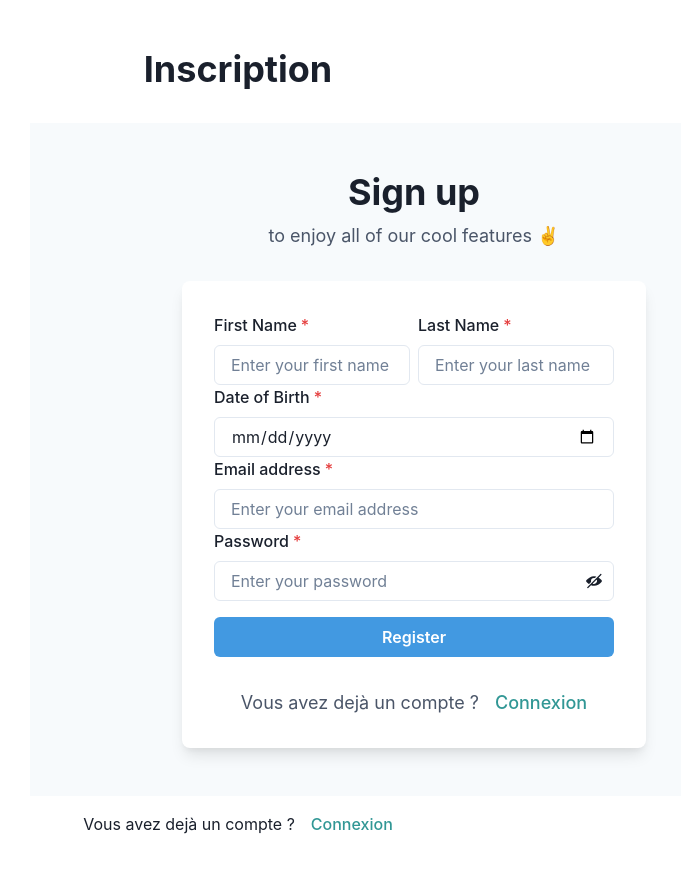
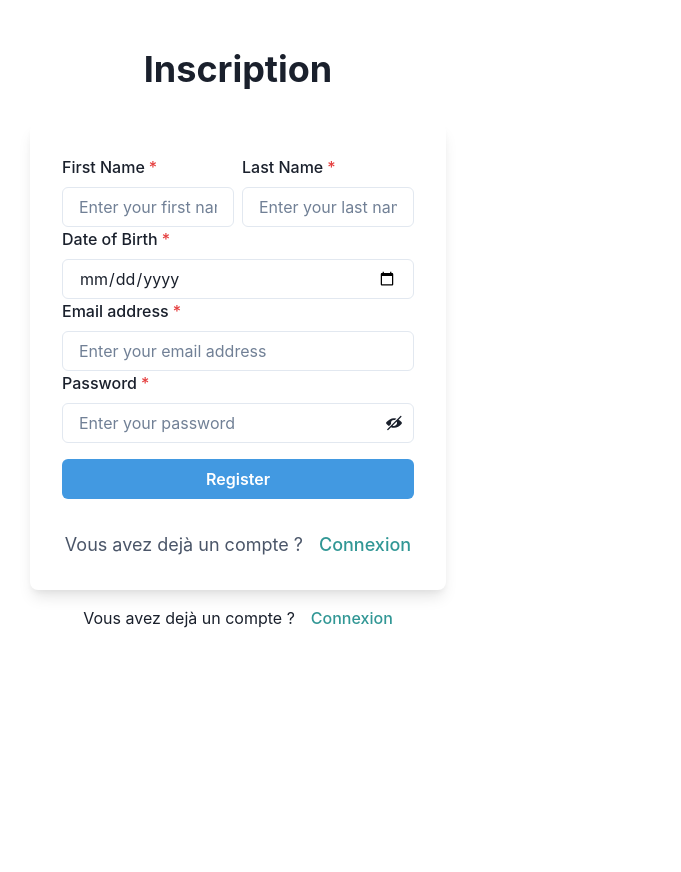
Before and after one commit to lerbix/SmartFlow-Blockchain-Cardano, a React (Vite) app in the folder cardano-front/: page /register in a window 1280 px wide. Shown: the top 872 px of the page, without its empty margins (402-1083 px from the left). After the commit the page ends 800 px from the top, so only its background shows below. Built offline with nearby package versions, Linux system fonts and the light colour scheme.

Commit message:
fix regisrationPage form

```diff
--- a/cardano-front/src/components/RegistrationForm.jsx
+++ b/cardano-front/src/components/RegistrationForm.jsx
@@ -100,22 +100,6 @@ const RegistrationForm = () => {
     };
 
     return (
-        <Flex
-            minH={'fit-content'}
-            width={'3xl'}
-            align={'center'}
-            justify={'center'}
-            bg={useColorModeValue('gray.50', 'gray.800')}>
-        <Box>
-            <Stack spacing={8} mx={'auto'} maxW={'lg'} py={12} px={6}>
-                <Stack align={'center'}>
-                    <Heading fontSize={'4xl'} textAlign={'center'}>
-                        Sign up
-                    </Heading>
-                    <Text fontSize={'lg'} color={'gray.600'}>
-                        to enjoy all of our cool features ✌️
-                    </Text>
-                </Stack>
                 <Box
                     rounded={'lg'}
                     bg={useColorModeValue('white', 'gray.700')}
@@ -209,9 +193,7 @@ const RegistrationForm = () => {
                         </Link>
                     </Text>
                 </Box>
-            </Stack>
-        </Box>
-        </Flex>
+
     );
 };
 
```
